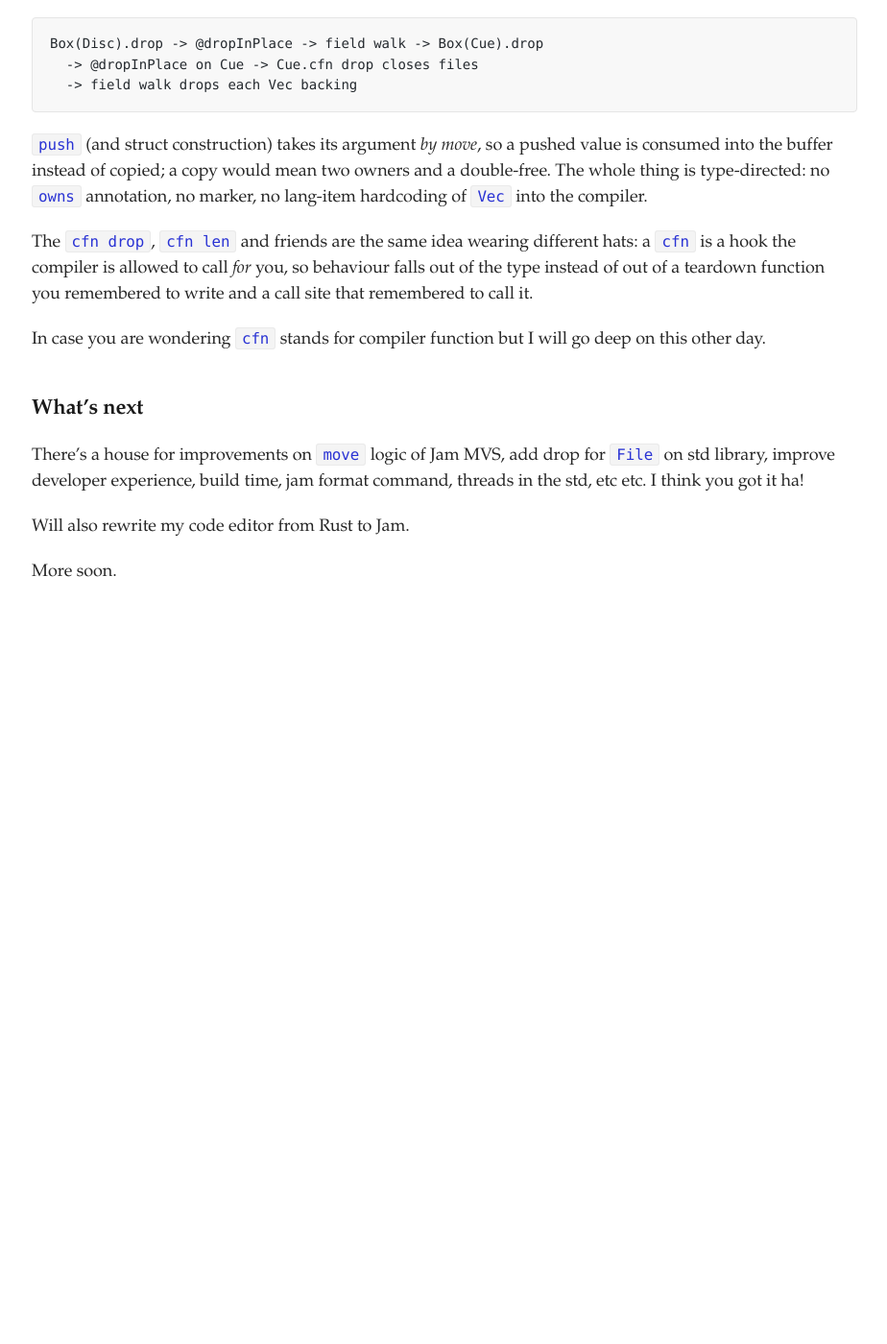
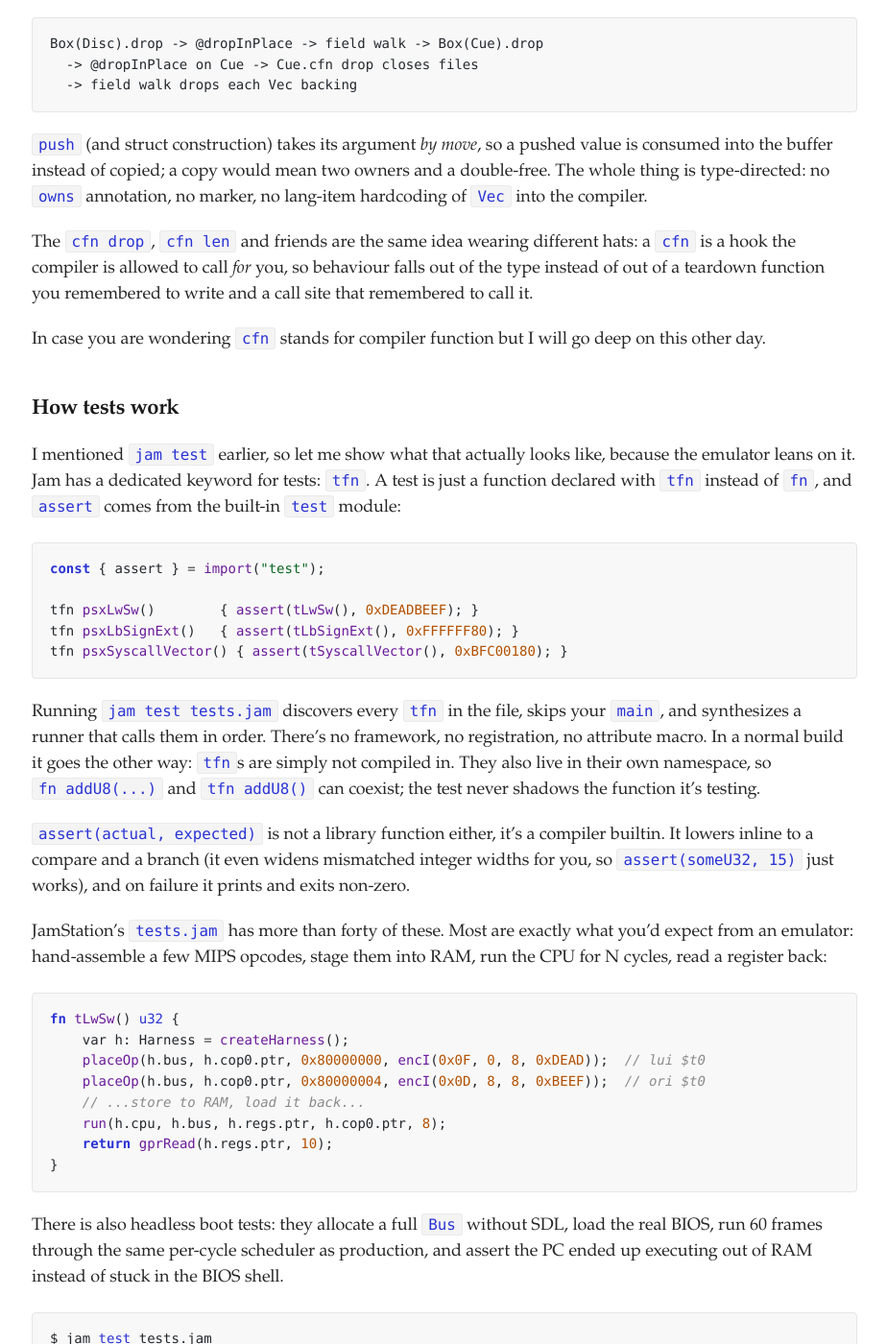
Before and after one commit to raphamorim/raphamorim.github.com, a Jekyll site: the page built from _posts/2026-06-04-jamlog-001.md, in a window 1280 px wide and 1400 px high, scrolled down 5687 px. Shown: the whole window at 96% size, without its empty margins (177-1101 px from the left). Built offline with Jekyll 4.4.1, drawn with Linux system fonts in a browser that asks for light colours; before the commit the page ends 6317 px from its top, so only the background shows below that; some of the changed text lies outside the part shown.

Commit message:
first jamlog uptadte

````diff
--- a/_posts/2026-06-04-jamlog-001.md
+++ b/_posts/2026-06-04-jamlog-001.md
@@ -161,6 +161,48 @@ The `cfn drop`, `cfn len` and friends are the same idea wearing different hats:
 
 In case you are wondering `cfn` stands for compiler function but I will go deep on this other day.
 
+### How tests work
+
+I mentioned `jam test` earlier, so let me show what that actually looks like, because the emulator leans on it. Jam has a dedicated keyword for tests: `tfn`. A test is just a function declared with `tfn` instead of `fn`, and `assert` comes from the built-in `test` module:
+
+```rust
+const { assert } = import("test");
+
+tfn psxLwSw()        { assert(tLwSw(), 0xDEADBEEF); }
+tfn psxLbSignExt()   { assert(tLbSignExt(), 0xFFFFFF80); }
+tfn psxSyscallVector() { assert(tSyscallVector(), 0xBFC00180); }
+```
+
+Running `jam test tests.jam` discovers every `tfn` in the file, skips your `main`, and synthesizes a runner that calls them in order. There's no framework, no registration, no attribute macro. In a normal build it goes the other way: `tfn`s are simply not compiled in. They also live in their own namespace, so `fn addU8(...)` and `tfn addU8()` can coexist; the test never shadows the function it's testing.
+
+`assert(actual, expected)` is not a library function either, it's a compiler builtin. It lowers inline to a compare and a branch (it even widens mismatched integer widths for you, so `assert(someU32, 15)` just works), and on failure it prints and exits non-zero.
+
+JamStation's `tests.jam` has more than forty of these. Most are exactly what you'd expect from an emulator: hand-assemble a few MIPS opcodes, stage them into RAM, run the CPU for N cycles, read a register back:
+
+```rust
+fn tLwSw() u32 {
+    var h: Harness = createHarness();
+    placeOp(h.bus, h.cop0.ptr, 0x80000000, encI(0x0F, 0, 8, 0xDEAD));  // lui $t0
+    placeOp(h.bus, h.cop0.ptr, 0x80000004, encI(0x0D, 8, 8, 0xBEEF));  // ori $t0
+    // ...store to RAM, load it back...
+    run(h.cpu, h.bus, h.regs.ptr, h.cop0.ptr, 8);
+    return gprRead(h.regs.ptr, 10);
+}
+```
+
+There is also headless boot tests: they allocate a full `Bus` without SDL, load the real BIOS, run 60 frames through the same per-cycle scheduler as production, and assert the PC ended up executing out of RAM instead of stuck in the BIOS shell.
+
+```bash
+$ jam test tests.jam
+testing psxOriImm... ok
+testing psxLuiOri... ok
+...
+testing psxCycGteStep... ok
+44 test(s) passed
+```
+
+Tests are also the only place where the file split matters: `tests.jam` is a separate file from `main.jam` precisely so test builds never have to link SDL2. However optionally you can set `tfn` in `main.jam` if you want to.
+
 ### What's next
 
 There's a house for improvements on `move` logic of Jam MVS, add drop for `File` on std library, improve developer experience, build time, jam format command, threads in the std, etc etc. I think you got it ha!
````
